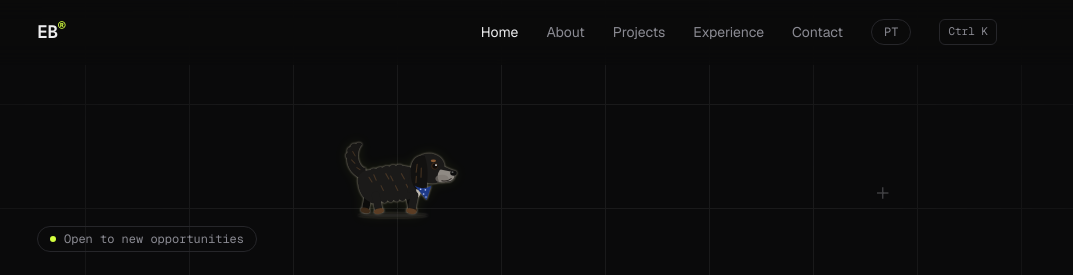
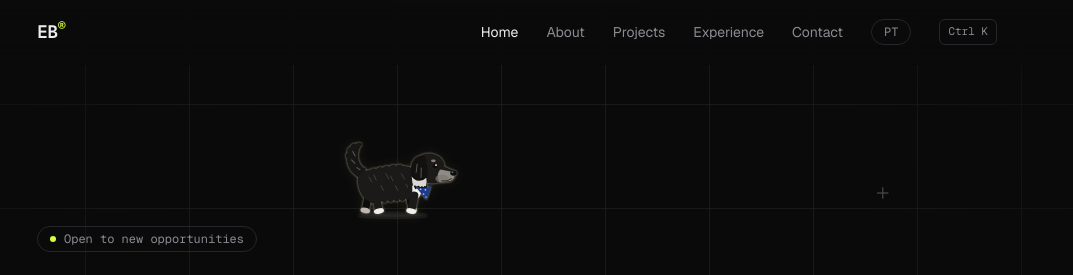
Before and after one commit to Ennzzo/portfolio, a Next.js app: page /en in a window 1280 px wide. Shown: the top 275 px of the page, without its empty margins (123-1196 px from the left). Built offline with nearby package versions, Linux system fonts and the light colour scheme; no server answers.

Commit message:
Troca os detalhes marrons do Buck por branco nas orelhas, patas e peito

```diff
--- a/src/components/buck/buck-svg.tsx
+++ b/src/components/buck/buck-svg.tsx
@@ -18,7 +18,7 @@ export function BuckSvg({ pose = "idle", className }: { pose?: BuckPose; classNa
             d="M60 78 C44 78 28 68 24 52 q-6 -4 -2 -10 q-4 -6 2 -10 q0 -8 8 -8 q4 -6 10 -2 C36 34 40 50 52 58 q4 2 6 0 C60 66 64 72 70 72 Z"
             fill="#171615"
           />
-          <g stroke="#7a5532" strokeWidth="1.6" fill="none" strokeLinecap="round" opacity=".45">
+          <g stroke="#e9e6df" strokeWidth="1.8" fill="none" strokeLinecap="round" opacity=".3">
             <path d="M30 38 l6 6" />
             <path d="M32 52 l7 4" />
             <path d="M44 62 l6 2" />
@@ -28,11 +28,11 @@ export function BuckSvg({ pose = "idle", className }: { pose?: BuckPose; classNa
         {/* Patas do lado de lá (mais escuras) */}
         <g className="buck-leg buck-leg--b">
           <rect x="62" y="94" width="12" height="34" rx="6" fill="#0c0c0b" />
-          <ellipse cx="68" cy="128" rx="8" ry="4.5" fill="#3d2a19" />
+          <ellipse cx="68" cy="128" rx="8" ry="4.5" fill="#bdb9b1" />
         </g>
         <g className="buck-leg buck-leg--a">
           <rect x="128" y="94" width="12" height="34" rx="6" fill="#0c0c0b" />
-          <ellipse cx="134" cy="128" rx="8" ry="4.5" fill="#3d2a19" />
+          <ellipse cx="134" cy="128" rx="8" ry="4.5" fill="#bdb9b1" />
         </g>
 
         {/* Corpo felpudo */}
@@ -41,7 +41,7 @@ export function BuckSvg({ pose = "idle", className }: { pose?: BuckPose; classNa
           fill="#1b1a19"
         />
         {/* Mechas tigradas */}
-        <g stroke="#7a5532" strokeWidth="1.8" fill="none" strokeLinecap="round" opacity=".45">
+        <g stroke="#e9e6df" strokeWidth="1.6" fill="none" strokeLinecap="round" opacity=".18">
           <path d="M68 72 l5 8" />
           <path d="M76 68 l4 9" />
           <path d="M96 66 l5 9" />
@@ -54,16 +54,16 @@ export function BuckSvg({ pose = "idle", className }: { pose?: BuckPose; classNa
         {/* Pescoço */}
         <path d="M136 62 C150 62 160 74 156 94 L132 98 Z" fill="#1b1a19" />
         {/* Peito branco */}
-        <path d="M146 92 q4 10 0 16 q6 -2 8 -10 q-2 -6 -8 -6 Z" fill="#d8d2c8" opacity=".85" />
+        <path d="M140 86 q8 2 14 -2 q4 8 0 16 q-2 6 -6 8 q-2 -4 -5 -1 q-1 -5 -4 -4 q2 -8 1 -17 Z" fill="#f1efea" />
 
         {/* Patas do lado de cá */}
         <g className="buck-leg buck-leg--a">
           <rect x="72" y="96" width="13" height="33" rx="6.5" fill="#1b1a19" />
-          <ellipse cx="78.5" cy="129" rx="8.5" ry="4.5" fill="#5b3d24" />
+          <ellipse cx="78.5" cy="129" rx="8.5" ry="4.5" fill="#f1efea" />
         </g>
         <g className="buck-leg buck-leg--b">
           <rect x="138" y="96" width="13" height="33" rx="6.5" fill="#1b1a19" />
-          <ellipse cx="144.5" cy="129" rx="8.5" ry="4.5" fill="#5b3d24" />
+          <ellipse cx="144.5" cy="129" rx="8.5" ry="4.5" fill="#f1efea" />
         </g>
 
         {/* Cabeça */}
@@ -83,10 +83,10 @@ export function BuckSvg({ pose = "idle", className }: { pose?: BuckPose; classNa
           <path d="M200 74 q-6 5 -14 3" stroke="#2a2522" strokeWidth="1.6" fill="none" strokeLinecap="round" />
           <path className="buck-tongue" d="M190 77 q2 10 7 9 q4 -1 3 -9 Z" fill="#e8738a" />
           {/* Sobrancelha caramelo */}
-          <ellipse cx="173" cy="47" rx="4" ry="2.2" fill="#8a5a33" />
+          <ellipse cx="173" cy="47" rx="3.6" ry="2" fill="#d9d5cd" opacity=".55" />
           {/* Olho */}
           <g className="buck-eye">
-            <circle cx="175" cy="55" r="5.2" fill="#3a2617" />
+            <circle cx="175" cy="55" r="5.2" fill="#2a211b" />
             <circle cx="175.5" cy="55" r="4" fill="#0f0c0a" />
             <circle cx="177" cy="53.4" r="1.4" fill="#fff" />
           </g>
@@ -96,10 +96,15 @@ export function BuckSvg({ pose = "idle", className }: { pose?: BuckPose; classNa
               d="M160 40 C146 36 138 48 138 62 C137 72 139 82 144 90 q3 -4 5 1 q3 -5 6 0 q3 -5 6 -1 C162 78 166 58 160 40 Z"
               fill="#121110"
             />
-            <g stroke="#7a5532" strokeWidth="1.6" fill="none" strokeLinecap="round" opacity=".5">
+            {/* Franja branca felpuda na ponta da orelha (lado lulu) */}
+            <path
+              d="M139 70 q4 6 10 7 q7 1 12 -4 q1 7 -1 13 q-2 -2 -4 1 q-2 -3 -5 0 q-2 -4 -5 -1 q-3 -4 -5 0 q-2 -7 -2 -16 Z"
+              fill="#ece9e3"
+              opacity=".92"
+            />
+            <g stroke="#e9e6df" strokeWidth="1.4" fill="none" strokeLinecap="round" opacity=".35">
               <path d="M148 52 l-2 12" />
               <path d="M154 58 l-1 14" />
-              <path d="M146 70 l-1 10" />
             </g>
           </g>
           </g>
```
